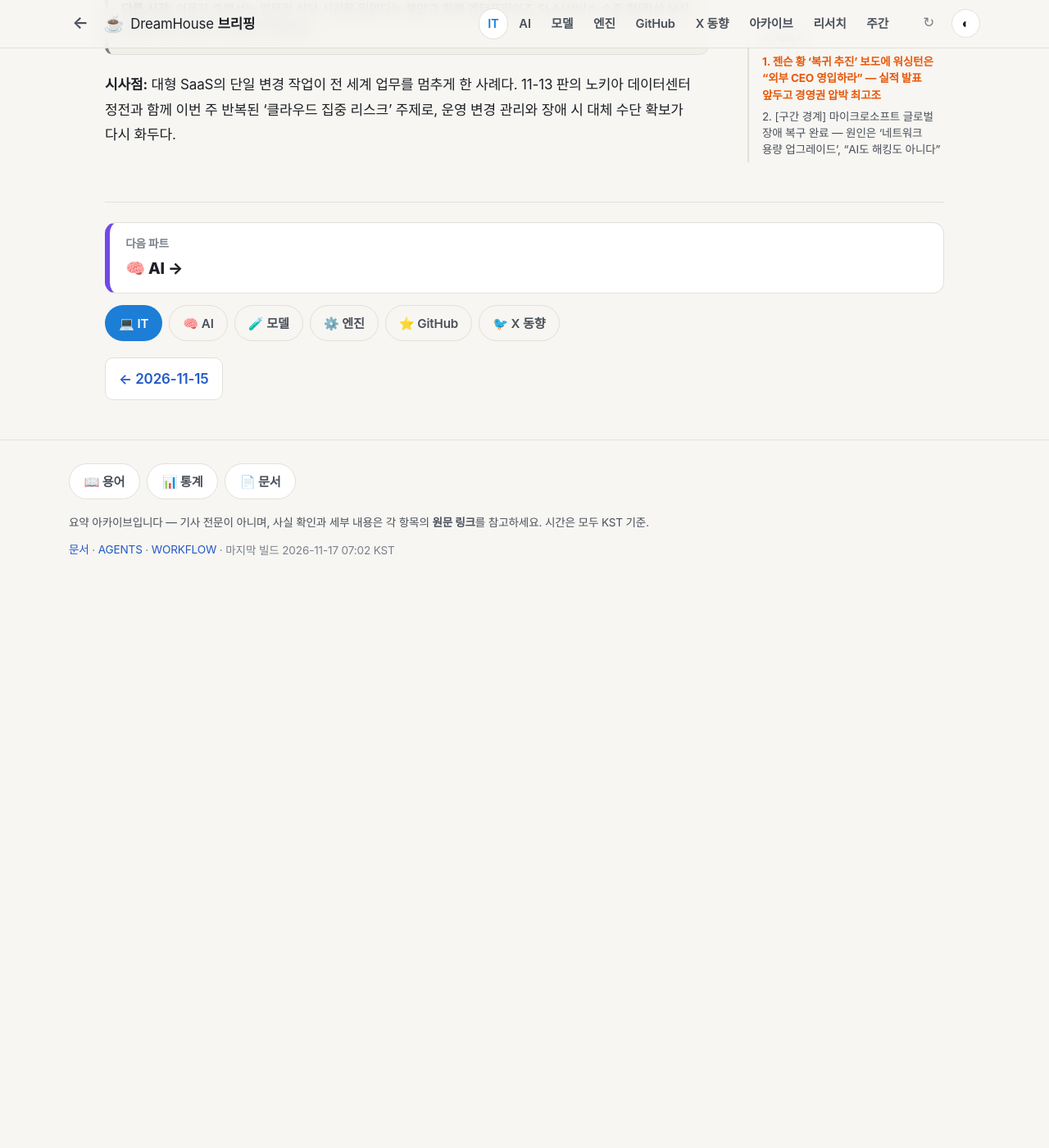
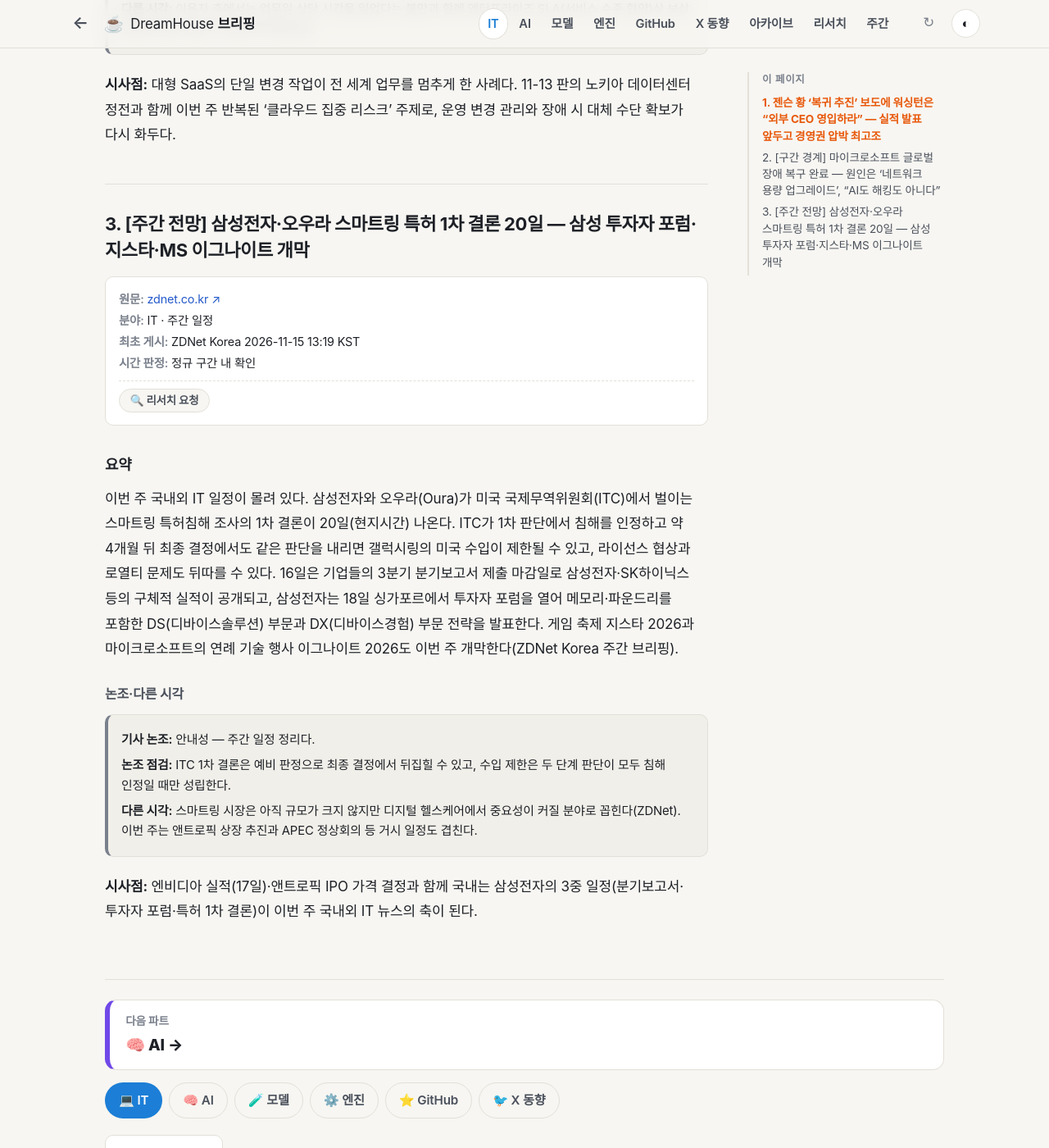
Before and after one commit to DreamHouseKSH/dreamhouse-briefings, a Jekyll site: the page built from news/2026-11-16/IT.md, in a window 1280 px wide and 1400 px high, scrolled down 2434 px. Shown: the whole window at 82% size. Built offline with Jekyll 4.4.1, drawn with Linux system fonts in a browser that asks for light colours; some web fonts are replaced; our own code applies the rules of GitHub Pages for plain Markdown files; before the commit the page ends 3166 px from its top, so only the background shows below that.

Commit message:
briefings: 2026-11-16 IT 3번 아이템 추가

```diff
--- a/news/2026-11-16/IT.md
+++ b/news/2026-11-16/IT.md
@@ -43,3 +43,22 @@
 - **다른 시각:** 이용자 측에서는 업무일 상당 시간을 잃었다는 불만과 함께 엔터프라이즈 SLA(서비스 수준 협약)상 보상 범위에 대한 관심이 나왔다(PCWorld).
 
 **시사점:** 대형 SaaS의 단일 변경 작업이 전 세계 업무를 멈추게 한 사례다. 11-13 판의 노키아 데이터센터 정전과 함께 이번 주 반복된 '클라우드 집중 리스크' 주제로, 운영 변경 관리와 장애 시 대체 수단 확보가 다시 화두다.
+
+## 3. [주간 전망] 삼성전자·오우라 스마트링 특허 1차 결론 20일 — 삼성 투자자 포럼·지스타·MS 이그나이트 개막
+
+- **원문:** https://zdnet.co.kr/view/?no=20261115124937
+- **분야:** IT · 주간 일정
+- **최초 게시:** ZDNet Korea 2026-11-15 13:19 KST
+- **시간 판정:** 정규 구간 내 확인
+
+### 요약
+
+이번 주 국내외 IT 일정이 몰려 있다. 삼성전자와 오우라(Oura)가 미국 국제무역위원회(ITC)에서 벌이는 스마트링 특허침해 조사의 1차 결론이 20일(현지시간) 나온다. ITC가 1차 판단에서 침해를 인정하고 약 4개월 뒤 최종 결정에서도 같은 판단을 내리면 갤럭시링의 미국 수입이 제한될 수 있고, 라이선스 협상과 로열티 문제도 뒤따를 수 있다. 16일은 기업들의 3분기 분기보고서 제출 마감일로 삼성전자·SK하이닉스 등의 구체적 실적이 공개되고, 삼성전자는 18일 싱가포르에서 투자자 포럼을 열어 메모리·파운드리를 포함한 DS(디바이스솔루션) 부문과 DX(디바이스경험) 부문 전략을 발표한다. 게임 축제 지스타 2026과 마이크로소프트의 연례 기술 행사 이그나이트 2026도 이번 주 개막한다(ZDNet Korea 주간 브리핑).
+
+### 논조·다른 시각
+
+- **기사 논조:** 안내성 — 주간 일정 정리다.
+- **논조 점검:** ITC 1차 결론은 예비 판정으로 최종 결정에서 뒤집힐 수 있고, 수입 제한은 두 단계 판단이 모두 침해 인정일 때만 성립한다.
+- **다른 시각:** 스마트링 시장은 아직 규모가 크지 않지만 디지털 헬스케어에서 중요성이 커질 분야로 꼽힌다(ZDNet). 이번 주는 앤트로픽 상장 추진과 APEC 정상회의 등 거시 일정도 겹친다.
+
+**시사점:** 엔비디아 실적(17일)·앤트로픽 IPO 가격 결정과 함께 국내는 삼성전자의 3중 일정(분기보고서·투자자 포럼·특허 1차 결론)이 이번 주 국내외 IT 뉴스의 축이 된다.
```
